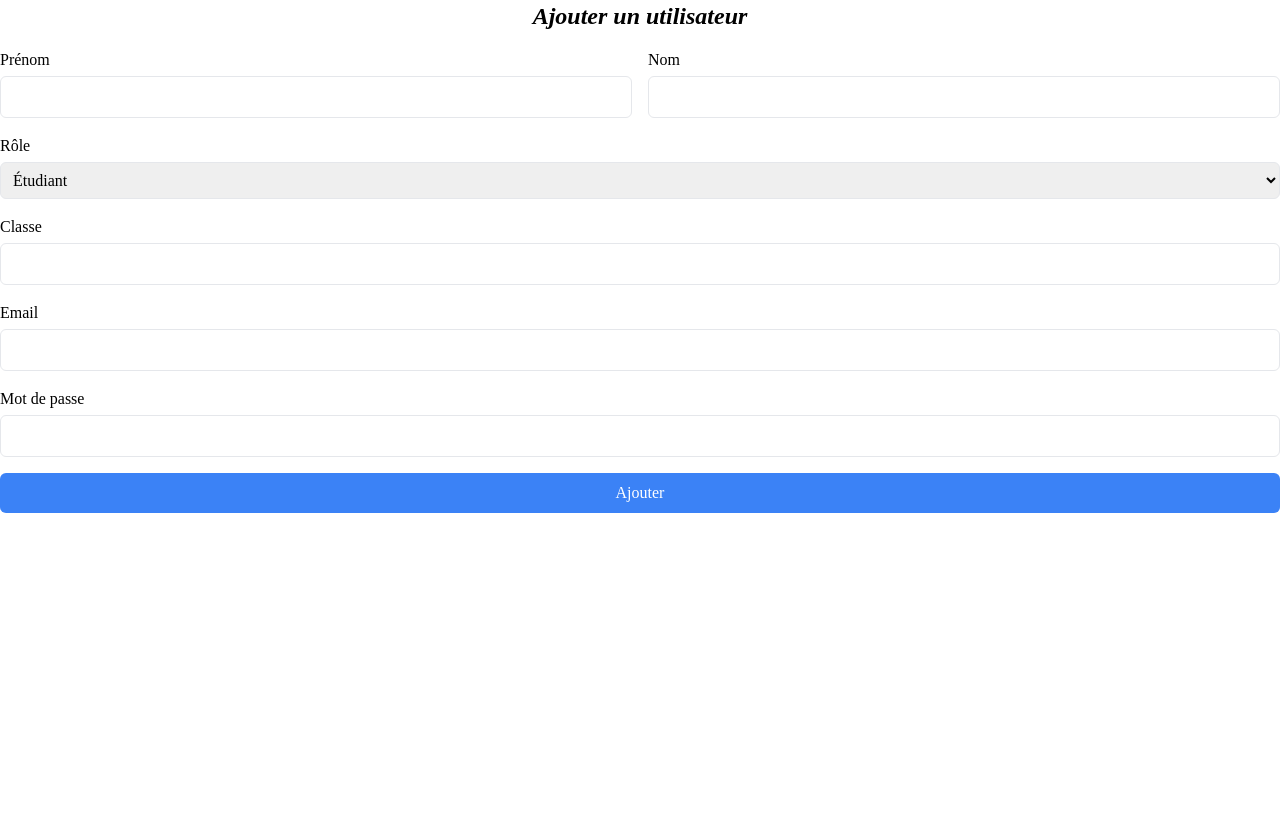
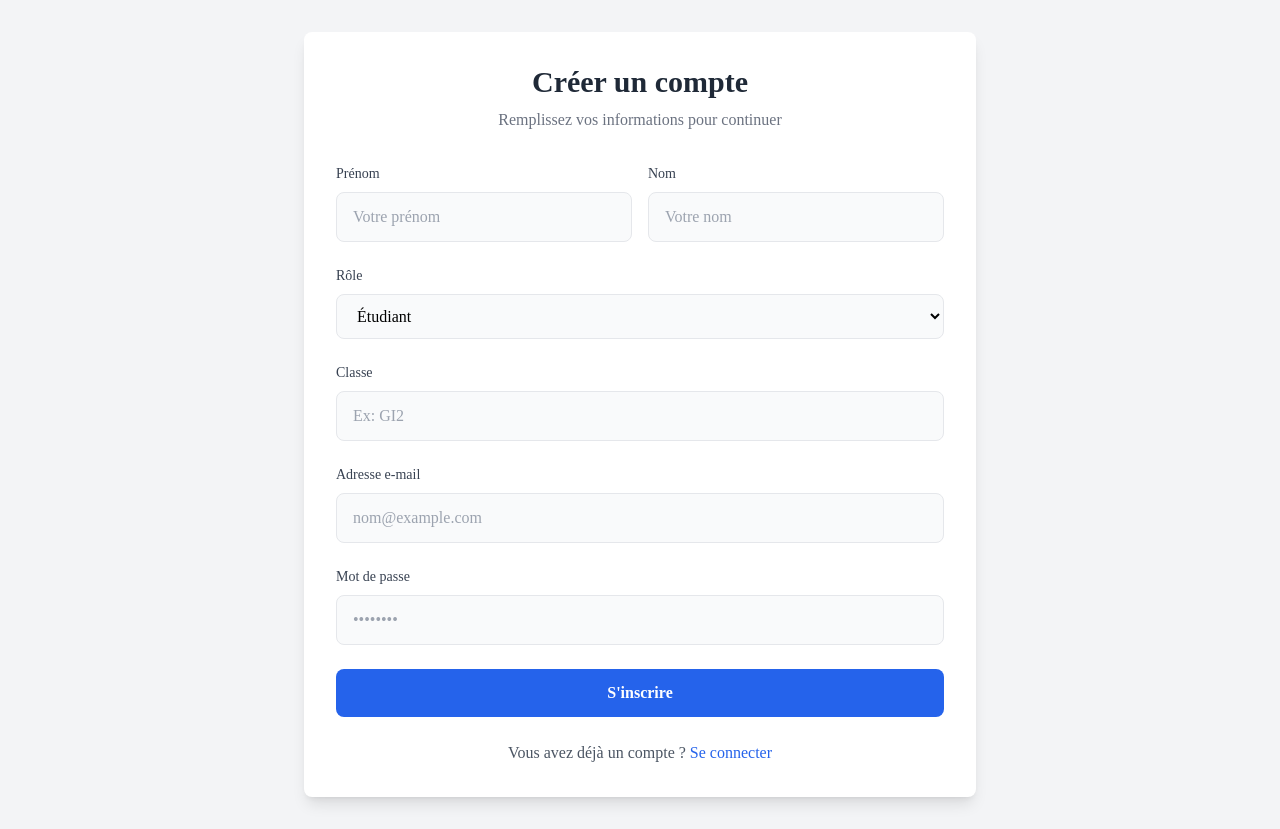
Before and after one commit to MostxFull/Unitask-PFE-Projects-Management, a React (Vite) app in the folder reactJS/portfolio/: page /Signin in a window 1280 px wide. Before the commit the page ends 800 px from the top, so only its background shows below. Built offline with nearby package versions, Linux system fonts and the light colour scheme; a web font is replaced by a local one.

Commit message:
Update signin.jsx

```diff
--- a/reactJS/portfolio/src/compenents/CopHome/signLog/Signin/signin.jsx
+++ b/reactJS/portfolio/src/compenents/CopHome/signLog/Signin/signin.jsx
@@ -1,15 +1,16 @@
-import { useState } from 'react';
+import { useState } from "react";
 import axios from "axios";
+import { Link } from "react-router-dom";
 
 function Signin({ onSuccess }) {
-    const [role, setRole] = useState('etudient');
+  const [role, setRole] = useState("etudient");
   const [formData, setFormData] = useState({
-        firstName: '',
-        lastName: '',
-        email: '',
-        password: '',
-        classe: '',
-        departement: '',
+    firstName: "",
+    lastName: "",
+    email: "",
+    password: "",
+    classe: "",
+    departement: "",
   });
   const [loading, setLoading] = useState(false);
   const [errors, setErrors] = useState({});
@@ -19,26 +20,28 @@ function Signin({ onSuccess }) {
     setRole(newRole);
     setFormData({
       ...formData,
-            departement: '',
-            classe: ''
+      departement: "",
+      classe: "",
     });
   }
 
   function handleChange(event) {
     setFormData({
       ...formData,
-            [event.target.name]: event.target.value
+      [event.target.name]: event.target.value,
     });
   }
 
   function validateForm() {
     let newErrors = {};
-        if (!formData.lastName) newErrors.lastName = '*Nom est requis';
-        if (!formData.firstName) newErrors.firstName = '*Prénom est requis';
-        if (!formData.email) newErrors.email = '*Email est requis';
-        if (!formData.password) newErrors.password = '*Mot de passe requis';
-        if (role === 'enseignant' && !formData.departement) newErrors.departement = '*Département requis';
-        if (role === 'etudient' && !formData.classe) newErrors.classe = '*Classe requise';
+    if (!formData.lastName) newErrors.lastName = "*Nom est requis";
+    if (!formData.firstName) newErrors.firstName = "*Prénom est requis";
+    if (!formData.email) newErrors.email = "*Email est requis";
+    if (!formData.password) newErrors.password = "*Mot de passe requis";
+    if (role === "enseignant" && !formData.departement)
+      newErrors.departement = "*Département requis";
+    if (role === "etudient" && !formData.classe)
+      newErrors.classe = "*Classe requise";
     setErrors(newErrors);
     return Object.keys(newErrors).length === 0;
   }
@@ -49,139 +52,206 @@ function Signin({ onSuccess }) {
 
     setLoading(true);
 
-        const requestData = role === 'enseignant' ? {
+    const requestData =
+      role === "enseignant"
+        ? {
             firstName: formData.firstName,
             lastName: formData.lastName,
             email: formData.email,
             password: formData.password,
-            departement: formData.departement
-        } : {
+            departement: formData.departement,
+          }
+        : {
             firstName: formData.firstName,
             lastName: formData.lastName,
             email: formData.email,
             password: formData.password,
             classe: formData.classe,
             isAdmin: "Non",
-            groupId: null
+            groupId: null,
           };
 
-        const url = role === 'enseignant'
-            ? 'https://mostxfull-unitask-pfe-projects-management.hf.space/user/addEnseignant'
-            : 'https://mostxfull-unitask-pfe-projects-management.hf.space/user/saveEtu';
+    const url =
+      role === "enseignant"
+        ? "https://mostxfull-unitask-pfe-projects-management.hf.space/user/addEnseignant"
+        : "https://mostxfull-unitask-pfe-projects-management.hf.space/user/saveEtu";
 
-        axios.post(url, requestData, {
+    axios
+      .post(url, requestData, {
         headers: {
-                "Content-Type": "application/json"
-            }
+          "Content-Type": "application/json",
+        },
       })
-            .then(response => {
+      .then((response) => {
         if (response.status === 201) {
           onSuccess(response.data); // Appeler la fonction de succès avec les données du nouvel étudiant
         }
       })
-            .catch(error => {
-                console.error('Erreur:', error.response?.data);
+      .catch((error) => {
+        console.error("Erreur:", error.response?.data);
       })
       .finally(() => setLoading(false));
   }
+return (
+  <div className="min-h-screen bg-gray-100 flex justify-center items-center py-8">
+    <div className="w-full max-w-2xl bg-white shadow-lg rounded-lg p-8">
+      <div className="text-center mb-8">
+        <h1 className="text-3xl font-bold text-gray-800 mb-2">
+          Créer un compte
+        </h1>
+        <p className="text-gray-500">
+          Remplissez vos informations pour continuer
+        </p>
+      </div>
 
-    return (
+      <form onSubmit={handleSubmit} className="space-y-6">
+        {/* Prénom & Nom */}
+        <div className="grid md:grid-cols-2 gap-4">
           <div>
-            <h1 className='text-2xl text-center mb-4 font-bold italic'>Ajouter un utilisateur</h1>
-            <form onSubmit={handleSubmit} className='space-y-4'>
-                <div className='flex gap-4'>
-                    <div className='flex-1'>
-                        <label className='block mb-1'>Prénom</label>
+            <label className="block text-sm font-medium text-gray-700 mb-2">
+              Prénom
+            </label>
             <input
-                            className='w-full border rounded-md p-2'
-                            name='firstName'
+              type="text"
+              name="firstName"
               value={formData.firstName}
               onChange={handleChange}
+              placeholder="Votre prénom"
+              className="w-full px-4 py-3 border rounded-lg bg-gray-50 focus:outline-none focus:ring-2 focus:ring-blue-500 focus:border-transparent"
             />
-                        {errors.firstName && <p className='text-red-500 text-sm'>{errors.firstName}</p>}
+            {errors.firstName && (
+              <p className="text-red-500 text-sm mt-1">{errors.firstName}</p>
+            )}
           </div>
-                    <div className='flex-1'>
-                        <label className='block mb-1'>Nom</label>
+
+          <div>
+            <label className="block text-sm font-medium text-gray-700 mb-2">
+              Nom
+            </label>
             <input
-                            className='w-full border rounded-md p-2'
-                            name='lastName'
+              type="text"
+              name="lastName"
               value={formData.lastName}
               onChange={handleChange}
+              placeholder="Votre nom"
+              className="w-full px-4 py-3 border rounded-lg bg-gray-50 focus:outline-none focus:ring-2 focus:ring-blue-500 focus:border-transparent"
             />
-                        {errors.lastName && <p className='text-red-500 text-sm'>{errors.lastName}</p>}
+            {errors.lastName && (
+              <p className="text-red-500 text-sm mt-1">{errors.lastName}</p>
+            )}
           </div>
         </div>
 
+        {/* Rôle */}
         <div>
-                    <label className='block mb-1'>Rôle</label>
+          <label className="block text-sm font-medium text-gray-700 mb-2">
+            Rôle
+          </label>
           <select
-                        className='w-full border p-2 rounded-md'
             value={role}
             onChange={handleRoleChange}
+            className="w-full px-4 py-3 border rounded-lg bg-gray-50 focus:outline-none focus:ring-2 focus:ring-blue-500 focus:border-transparent"
           >
-                        <option value='etudient'>Étudiant</option>
-                        <option value='enseignant'>Enseignant</option>
+            <option value="etudient">Étudiant</option>
+            <option value="enseignant">Enseignant</option>
           </select>
         </div>
 
-                {role === 'enseignant' && (
+        {/* Classe */}
+        {role === "etudient" && (
           <div>
-                        <label className='block mb-1'>Département</label>
+            <label className="block text-sm font-medium text-gray-700 mb-2">
+              Classe
+            </label>
             <input
-                            className='w-full border rounded-md p-2'
-                            name='departement'
-                            value={formData.departement}
+              type="text"
+              name="classe"
+              value={formData.classe}
               onChange={handleChange}
+              placeholder="Ex: GI2"
+              className="w-full px-4 py-3 border rounded-lg bg-gray-50 focus:outline-none focus:ring-2 focus:ring-blue-500 focus:border-transparent"
             />
-                        {errors.departement && <p className='text-red-500 text-sm'>{errors.departement}</p>}
+            {errors.classe && (
+              <p className="text-red-500 text-sm mt-1">{errors.classe}</p>
+            )}
           </div>
         )}
 
-                {role === 'etudient' && (
+        {/* Département */}
+        {role === "enseignant" && (
           <div>
-                        <label className='block mb-1'>Classe</label>
+            <label className="block text-sm font-medium text-gray-700 mb-2">
+              Département
+            </label>
             <input
-                            className='w-full border rounded-md p-2'
-                            name='classe'
-                            value={formData.classe}
+              type="text"
+              name="departement"
+              value={formData.departement}
               onChange={handleChange}
+              placeholder="Ex: Informatique"
+              className="w-full px-4 py-3 border rounded-lg bg-gray-50 focus:outline-none focus:ring-2 focus:ring-blue-500 focus:border-transparent"
             />
-                        {errors.classe && <p className='text-red-500 text-sm'>{errors.classe}</p>}
+            {errors.departement && (
+              <p className="text-red-500 text-sm mt-1">{errors.departement}</p>
+            )}
           </div>
         )}
 
+        {/* Email */}
         <div>
-                    <label className='block mb-1'>Email</label>
+          <label className="block text-sm font-medium text-gray-700 mb-2">
+            Adresse e-mail
+          </label>
           <input
-                        className='w-full border rounded-md p-2'
-                        type='email'
-                        name='email'
+            type="email"
+            name="email"
             value={formData.email}
             onChange={handleChange}
+            placeholder="nom@example.com"
+            className="w-full px-4 py-3 border rounded-lg bg-gray-50 focus:outline-none focus:ring-2 focus:ring-blue-500 focus:border-transparent"
           />
-                    {errors.email && <p className='text-red-500 text-sm'>{errors.email}</p>}
+          {errors.email && (
+            <p className="text-red-500 text-sm mt-1">{errors.email}</p>
+          )}
         </div>
 
+        {/* Mot de passe */}
         <div>
-                    <label className='block mb-1'>Mot de passe</label>
+          <label className="block text-sm font-medium text-gray-700 mb-2">
+            Mot de passe
+          </label>
           <input
-                        className='w-full border rounded-md p-2'
-                        type='password'
-                        name='password'
+            type="password"
+            name="password"
             value={formData.password}
             onChange={handleChange}
+            placeholder="••••••••"
+            className="w-full px-4 py-3 border rounded-lg bg-gray-50 focus:outline-none focus:ring-2 focus:ring-blue-500 focus:border-transparent"
           />
-                    {errors.password && <p className='text-red-500 text-sm'>{errors.password}</p>}
+          {errors.password && (
+            <p className="text-red-500 text-sm mt-1">{errors.password}</p>
+          )}
         </div>
 
+        {/* Bouton */}
         <button
-                    type='submit'
-                    className='w-full bg-blue-500 text-white p-2 rounded-md hover:bg-blue-600 transition-colors'
+          type="submit"
           disabled={loading}
+          className="w-full py-3 px-4 bg-blue-600 text-white font-semibold rounded-lg hover:bg-blue-700 transition duration-200 focus:outline-none focus:ring-2 focus:ring-blue-500 focus:ring-offset-2 disabled:opacity-70"
         >
-                    {loading ? 'Envoi en cours...' : 'Ajouter'}
+          {loading ? "Inscription en cours..." : "S'inscrire"}
         </button>
       </form>
+      <p className="text-center text-gray-600 mt-6">
+        Vous avez déjà un compte ?
+        <Link
+          to="/login"
+          className="text-blue-600 font-medium hover:text-blue-700 ml-1"
+        >
+          Se connecter
+        </Link>
+      </p>
+    </div>
   </div>
   );
 }
@@ -259,8 +329,8 @@ export default Signin;
 //         };
 //
 //         const url = role === 'enseignant'
-//             ? 'https://mostxfull-unitask-pfe-projects-management.hf.space/user/addEnseignant'
-//             : 'https://mostxfull-unitask-pfe-projects-management.hf.space/user/saveEtu';
+//             ? 'http://localhost:8080/user/addEnseignant'
+//             : 'http://localhost:8080/user/saveEtu';
 //
 //         axios.post(url, requestData, {
 //             headers: {
```
Lines whose indentation alone changed are shown as unchanged.
